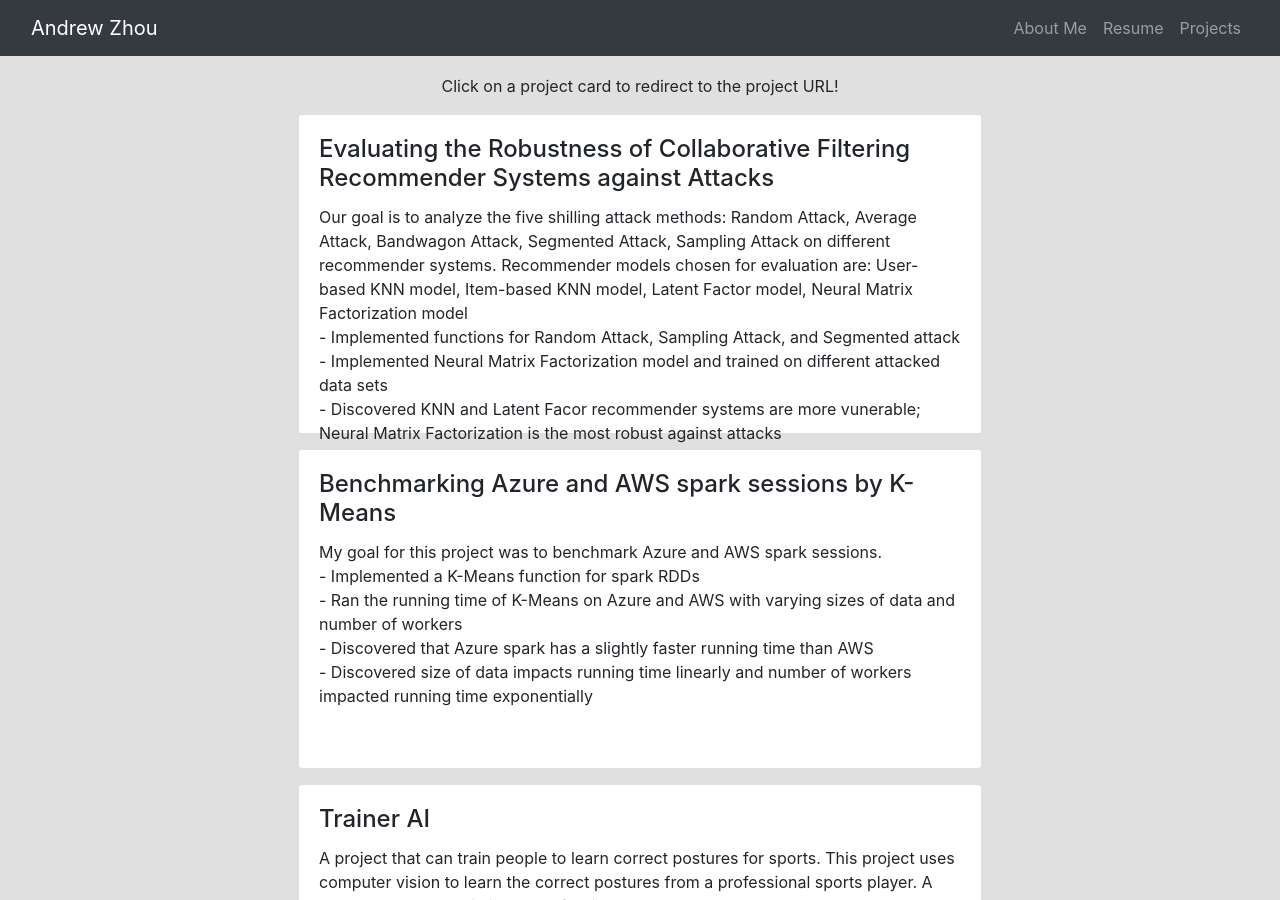
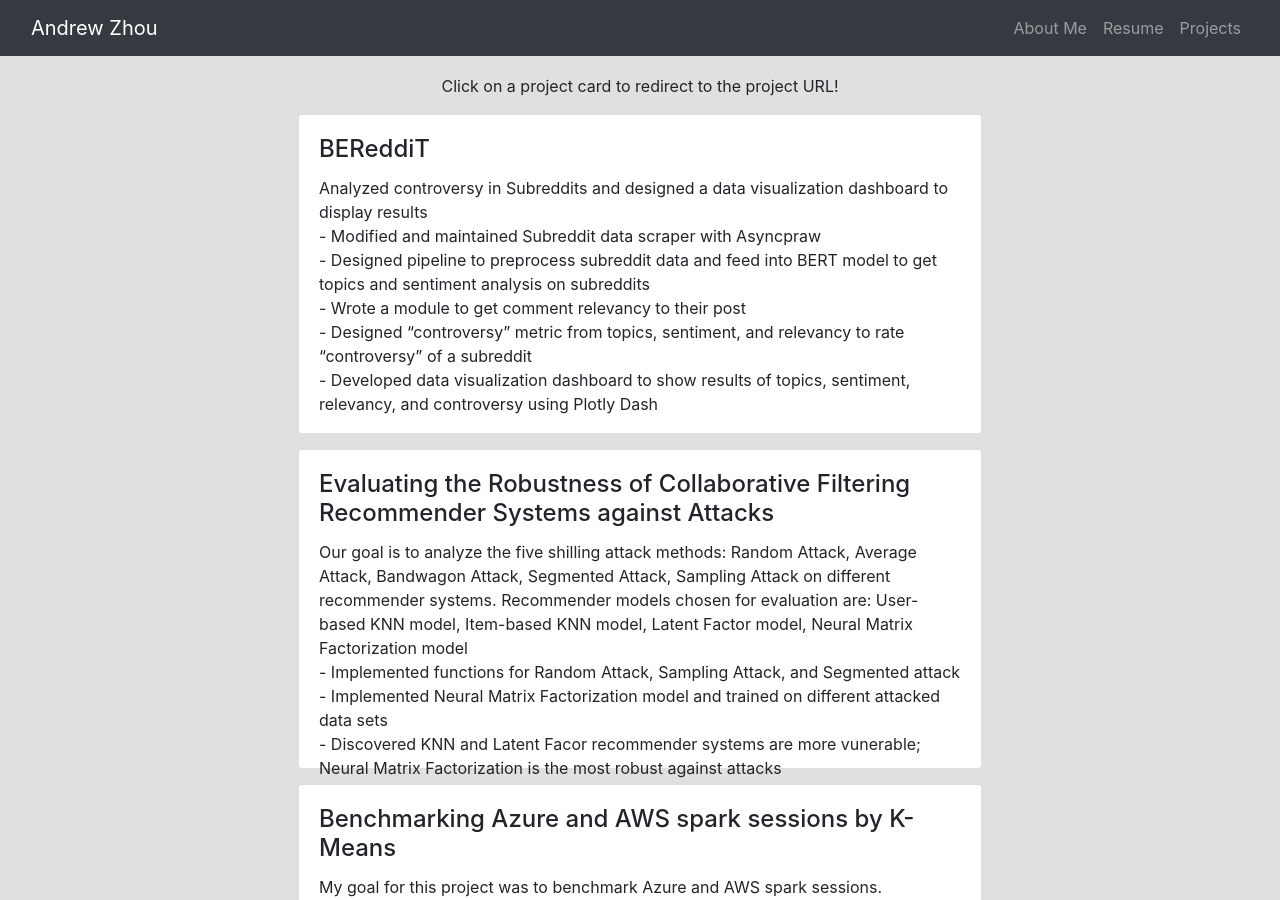
Before and after one commit to azhou5211/Resume, a Jekyll site: the page built from docs/projects.html, in a window 1280 px wide and 900 px high. Built offline with Jekyll 4.4.1, drawn with Linux system fonts in a browser that asks for light colours; nearby versions of some CDN libraries.

Commit message:
modified resume and added BEReddiT project to project page

```diff
--- a/docs/projects.html
+++ b/docs/projects.html
@@ -31,6 +31,19 @@ title: 'Projects'
 </style>
     	<div class="center">
     		<p style="text-align:center">Click on a project card to redirect to the project URL!</p>
+    		<div class="card card-size">
+			  <div class="card-body">
+			    <h4 class="card-title">BEReddiT</h4>
+			    <p class="card-text">Analyzed controversy in Subreddits and designed a data visualization dashboard to display results<br>
+			    	- Modified and maintained Subreddit data scraper with Asyncpraw<br>
+			    	- Designed pipeline to preprocess subreddit data and feed into BERT model to get topics and sentiment analysis on subreddits<br>
+			    	- Wrote a module to get comment relevancy to their post<br>
+			    	- Designed “controversy” metric from topics, sentiment, and relevancy to rate “controversy” of a subreddit<br>
+			    	- Developed data visualization dashboard to show results of topics, sentiment, relevancy, and controversy using Plotly Dash
+			    </p>
+			    <a href="https://github.com/reddit-conflicting-viewpoints/Reddit" class="stretched-link"></a>
+			  </div>
+			</div>
 	        <div class="card card-size">
 			  <div class="card-body">
 			    <h4 class="card-title">Evaluating the Robustness of Collaborative Filtering Recommender Systems against Attacks</h4>
```
Also changed, not shown: 2 other files.
